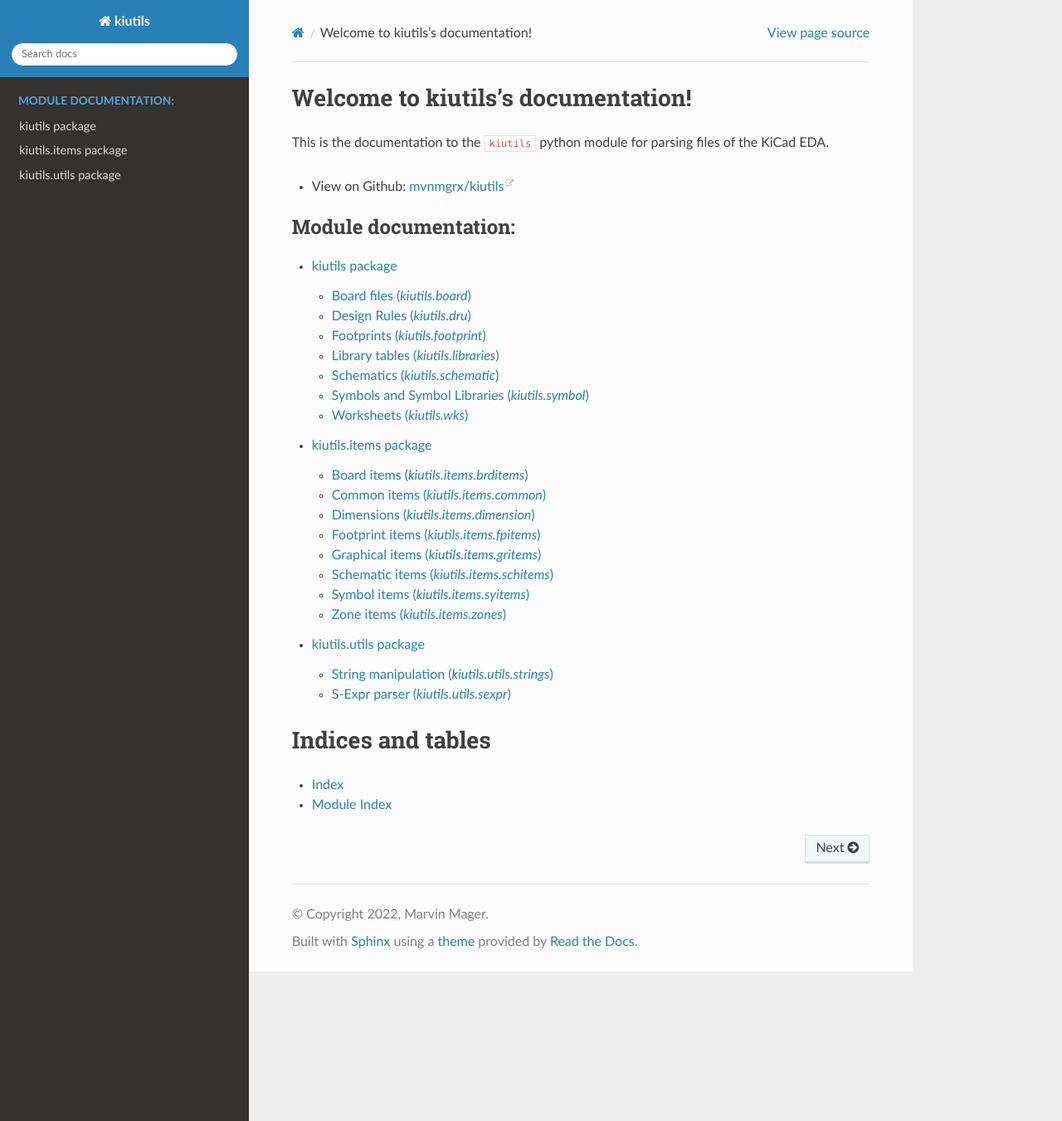
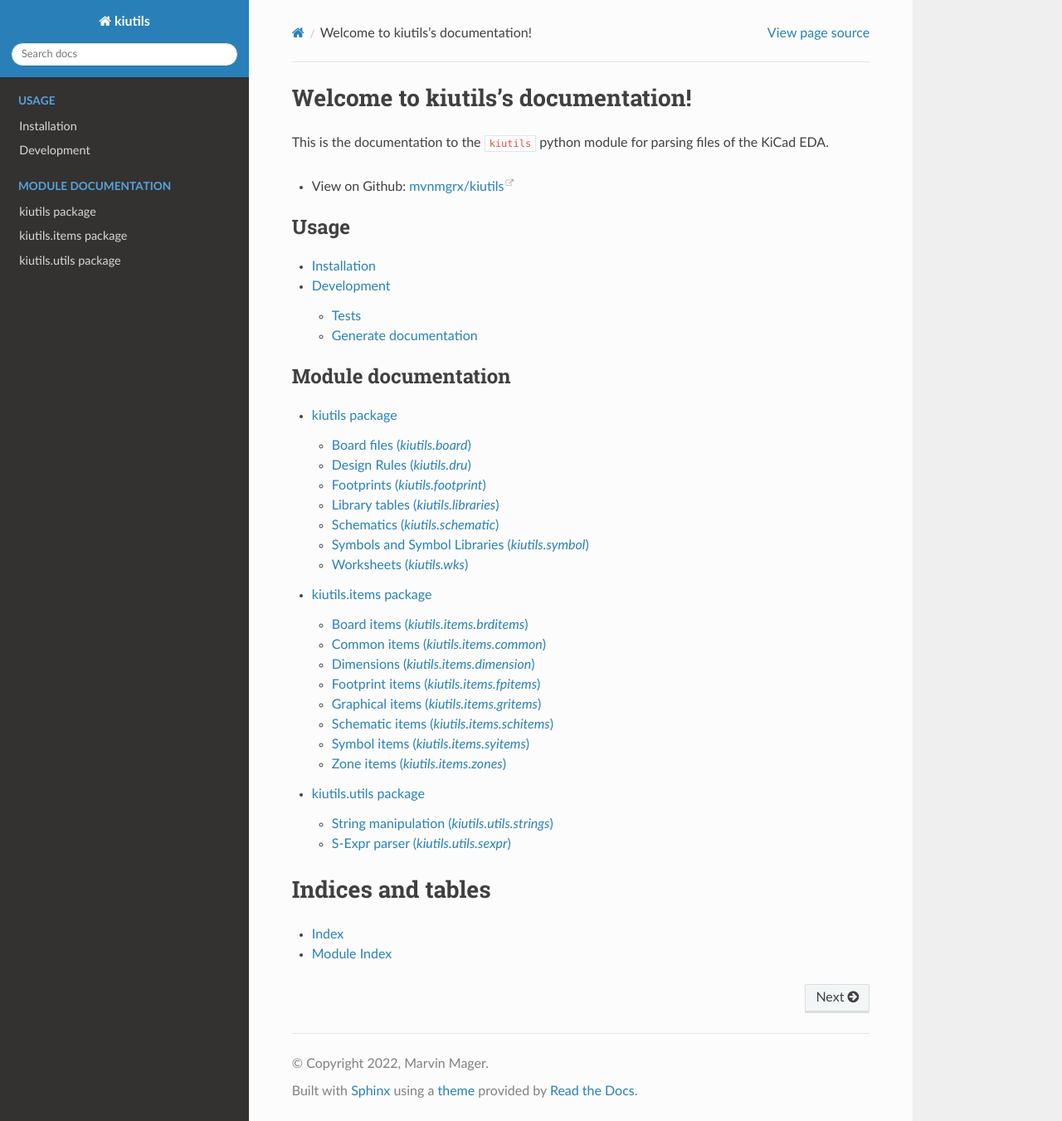
Before and after one commit to mvnmgrx/kiutils, a Sphinx documentation site: the page built from docs/index.rst, in a window 1280 px wide and 1351 px high. Shown: the whole window at 83% size. Built offline with Sphinx 7.4.7 and the Read the Docs theme 2.0.0, drawn with Linux system fonts in a browser that asks for light colours.

Commit message:
Docu: Added usage instructions

```diff
--- a/docs/index.rst
+++ b/docs/index.rst
@@ -12,7 +12,14 @@
 
 .. toctree::
    :maxdepth: 2
-   :caption: Module documentation:
+   :caption: Usage
+
+   installation
+   development
+
+.. toctree::
+   :maxdepth: 2
+   :caption: Module documentation
 
    kiutils
    kiutils.items
```
Also changed, not shown: docs/development.rst (added, +46 -0 lines), docs/installation.rst (added, +20 -0 lines).
